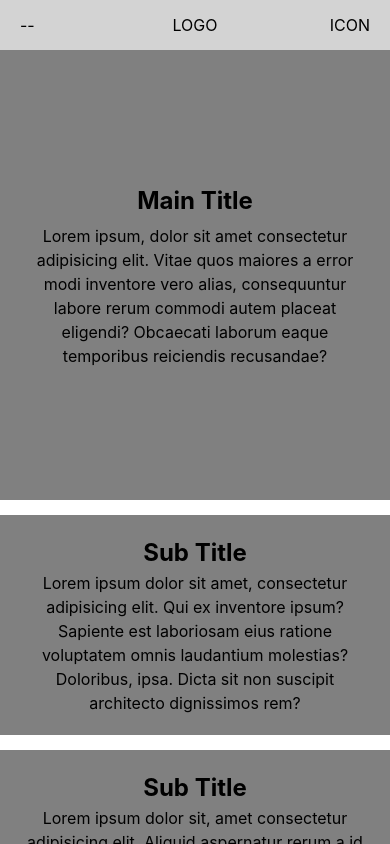
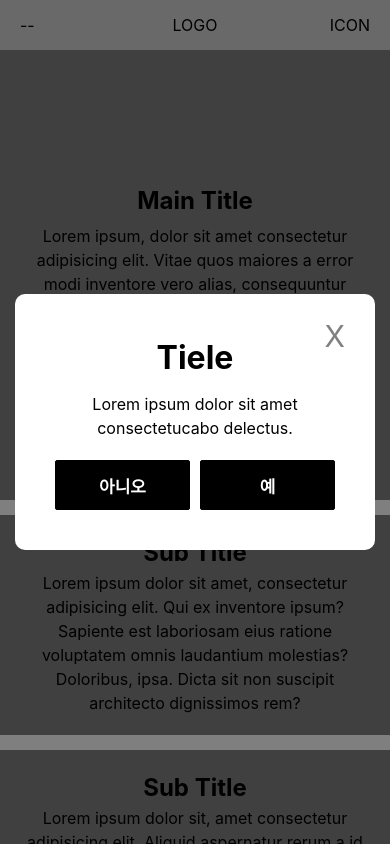
Before and after one commit to lightscale-peter/bumblog_beta, a React (Create React App) app: page / in a window 390 px wide. Shown: the top 844 px of the page. Built offline with nearby package versions, Linux system fonts and the light colour scheme; a small style sheet from the web is missing.

Commit message:
develop modal func

```diff
--- a/src/components/common/Modal.scss
+++ b/src/components/common/Modal.scss
@@ -14,7 +14,10 @@
 }
 .bb-modal__window{
     position: fixed;
-    width: 500px;
+    box-sizing: border-box;
+    width: calc(100% - 30px);
+    max-width: 500px;
+    min-width: calc(320px - 30px);
     z-index: 2;
     background-color: white;
     left: 50%;
@@ -24,6 +27,45 @@
     text-align: center;
     border-radius: 10px;
 }
+.bb-modal__window-close-btn{
+    position: absolute;
+    right: 50px;
+    top: 50px;
+    font-size: 30px;
+    color: grey;
+    cursor: pointer;
+}
+/* Medium Viewport 이하 */
+@media screen and (max-width: 1068px) {
+    .bb-modal__window{
+        padding: 60px 70px;
+    }
+    .bb-modal__window-close-btn{
+        right: 40px;
+        top: 40px;
+    }
+}
+/* Small Viewport 이하 */
+@media screen and (max-width: 734px) {
+    .bb-modal__window{
+        padding: 40px 40px;
+    }
+    .bb-modal__window-close-btn{
+        right: 30px;
+        top: 30px;
+    }
+}
+@media screen and (max-width: 340px) {
+    .bb-modal__window{
+        padding: 20px 20px;
+    }
+    .bb-modal__window-close-btn{
+        right: 20px;
+        top: 20px;
+    }
+}
+
+
 .bb-modal__window-desc{
     margin-top: 10px;
 }
@@ -52,11 +94,3 @@
         margin-left: 10px;
     }
 }
-.bb-modal__window-close-btn{
-    position: absolute;
-    right: 50px;
-    top: 50px;
-    font-size: 30px;
-    color: grey;
-    cursor: pointer;
-}
--- a/src/components/common/Modal.tsx
+++ b/src/components/common/Modal.tsx
@@ -5,7 +5,10 @@ import useModal from '../../hooks/useModal';
 type ModalDataType = {
     title: String;
     desc: String;
-    confirm: boolean;
+    confirm: {
+        isShow: boolean;
+        func: () => void;
+    };
 }
 
 function Modal(){
@@ -23,7 +26,10 @@ function Modal(){
     const [modalData, setModalData] = useState<ModalDataType>({
         title: 'Tiele',
         desc: 'Lorem ipsum dolor sit amet consectetucabo delectus.',
-        confirm: true
+        confirm: {
+            isShow: true,
+            func: () => {alert('confirm!')}
+        }
     });
 
     const openWindow = (data: ModalDataType) =>{
@@ -44,9 +50,9 @@ function Modal(){
                     <div className="bb-modal__window-desc">
                         {modalData.desc}
                     </div>
-                    <div className={`bb-modal__window-btns ${modalData.confirm && 'on'}`}>
-                        <button>아니오</button>
-                        <button>예</button>
+                    <div className={`bb-modal__window-btns ${modalData.confirm.isShow && 'on'}`}>
+                        <button onClick={closeWindow}>아니오</button>
+                        <button onClick={modalData.confirm.func}>예</button>
                     </div>
                 </div>
             </div>
--- a/src/hooks/useModal.tsx
+++ b/src/hooks/useModal.tsx
@@ -1,15 +1,11 @@
 import { useSelector, useDispatch } from 'react-redux';
 import {RootState} from '../modules';
-import {toggleModal, openModal, closeModal} from '../modules/modal';
+import {openModal, closeModal} from '../modules/modal';
 import { useCallback } from 'react';
 
 function useModal(){
-    const status = useSelector((state:RootState) => state.modal.status);
+    const status = useSelector((state:RootState) => state.modal);
     const dispatch = useDispatch();
-
-    const onToggleModal = useCallback(()=>{
-        dispatch(toggleModal());
-    }, [dispatch]);
 
     const onOpenModal = useCallback(()=>{
         dispatch(openModal());
@@ -21,7 +17,6 @@ function useModal(){
 
     return {
         status,
-        onToggleModal,
         onOpenModal,
         onCloseModal
     }
--- a/src/modules/modal.ts
+++ b/src/modules/modal.ts
@@ -1,13 +1,30 @@
-const TOGGLE = 'modal/toggle' as const;
 const OPEN = 'modal/open' as const;
+const OPEN_CONFIRM = 'modal/open_confirm' as const;
 const CLOSE = 'modal/close' as const;
-
-export const toggleModal = ()=>({
-    type: TOGGLE
-});
 
 export const openModal = () =>({
     type: OPEN
+});
+
+type confirmModal = {
+    title: string;
+    desc: string;
+    confirm: {
+        isShow: boolean;
+        func: () => void;
+    }
+}
+
+export const openConfirmModal = (data:confirmModal) =>({
+    type: OPEN_CONFIRM,
+    payload: {
+        title: data.title,
+        desc: data.desc,
+        confirm: {
+            isShow: data.confirm.isShow,
+            func: data.confirm.func
+        }
+    }
 });
 
 export const closeModal = () =>({
@@ -15,24 +32,44 @@ export const closeModal = () =>({
 })
 
 type ModalAction =
-    | ReturnType<typeof toggleModal>
     | ReturnType<typeof openModal>
+    | ReturnType<typeof openConfirmModal>
     | ReturnType<typeof closeModal>
 
 type ModalState = {
     status: boolean;
+    title: string;
+    desc: string;
+    confirm: {
+        isShow: boolean;
+        func: () => void;
+    }
 }
 
 const initialState: ModalState = {
-    status: false
+    status: false,
+    title: '',
+    desc: '',
+    confirm: {
+        isShow: false,
+        func: () => {}
+    }
 }
 
 function modal(state: ModalState = initialState, action: ModalAction){
     switch(action.type){
-        case TOGGLE:
-            return {status: !state.status}
         case OPEN:
             return {status: true}
+        case OPEN_CONFIRM:
+            return {
+                status: true,
+                title: action.payload.title,
+                desc: action.payload.desc,
+                confirm: {
+                    isShow: action.payload.confirm.isShow,
+                    func: action.payload.confirm.func
+                }
+            }
         case CLOSE:
             return {status: false}
         default:
```
